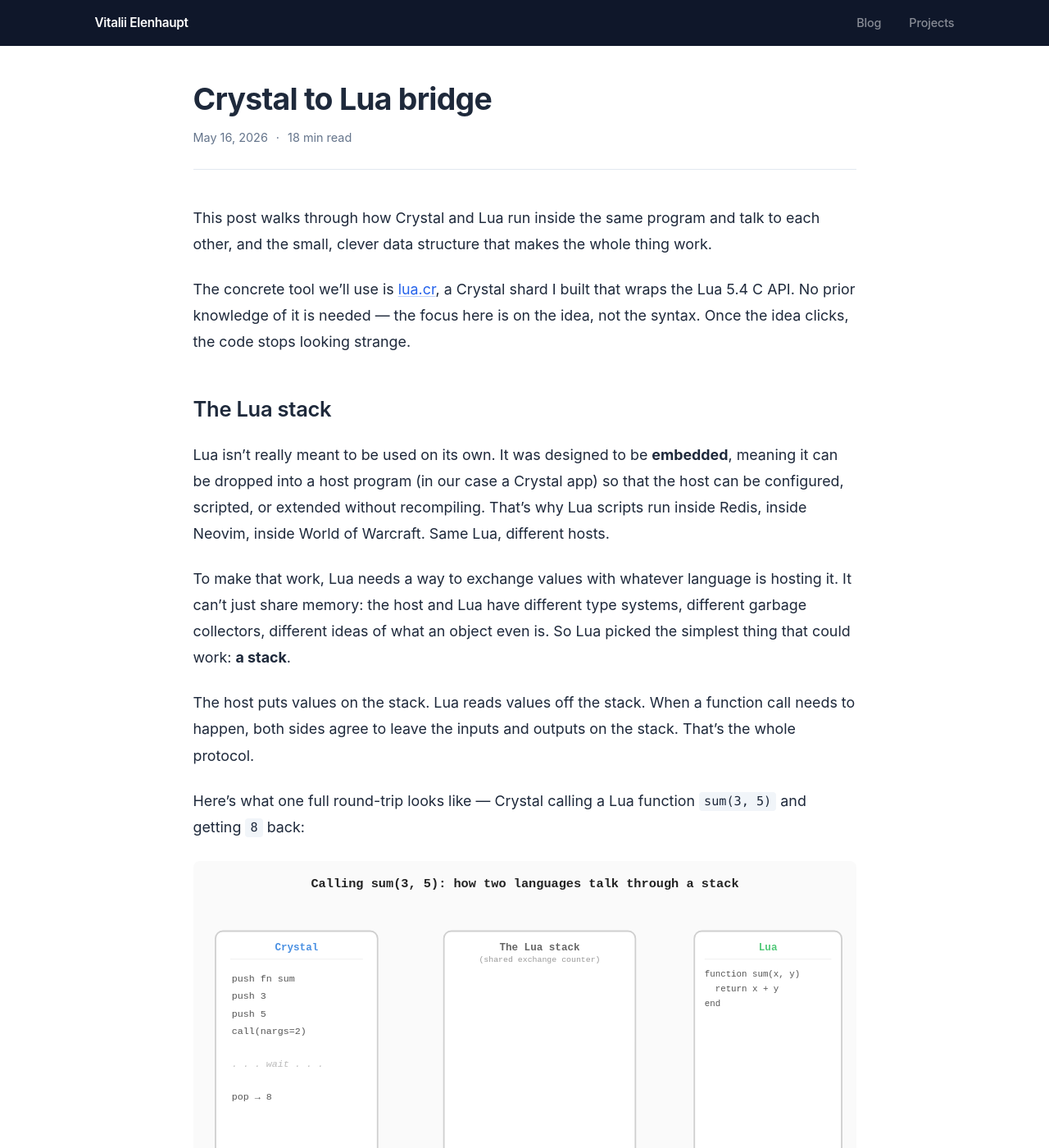
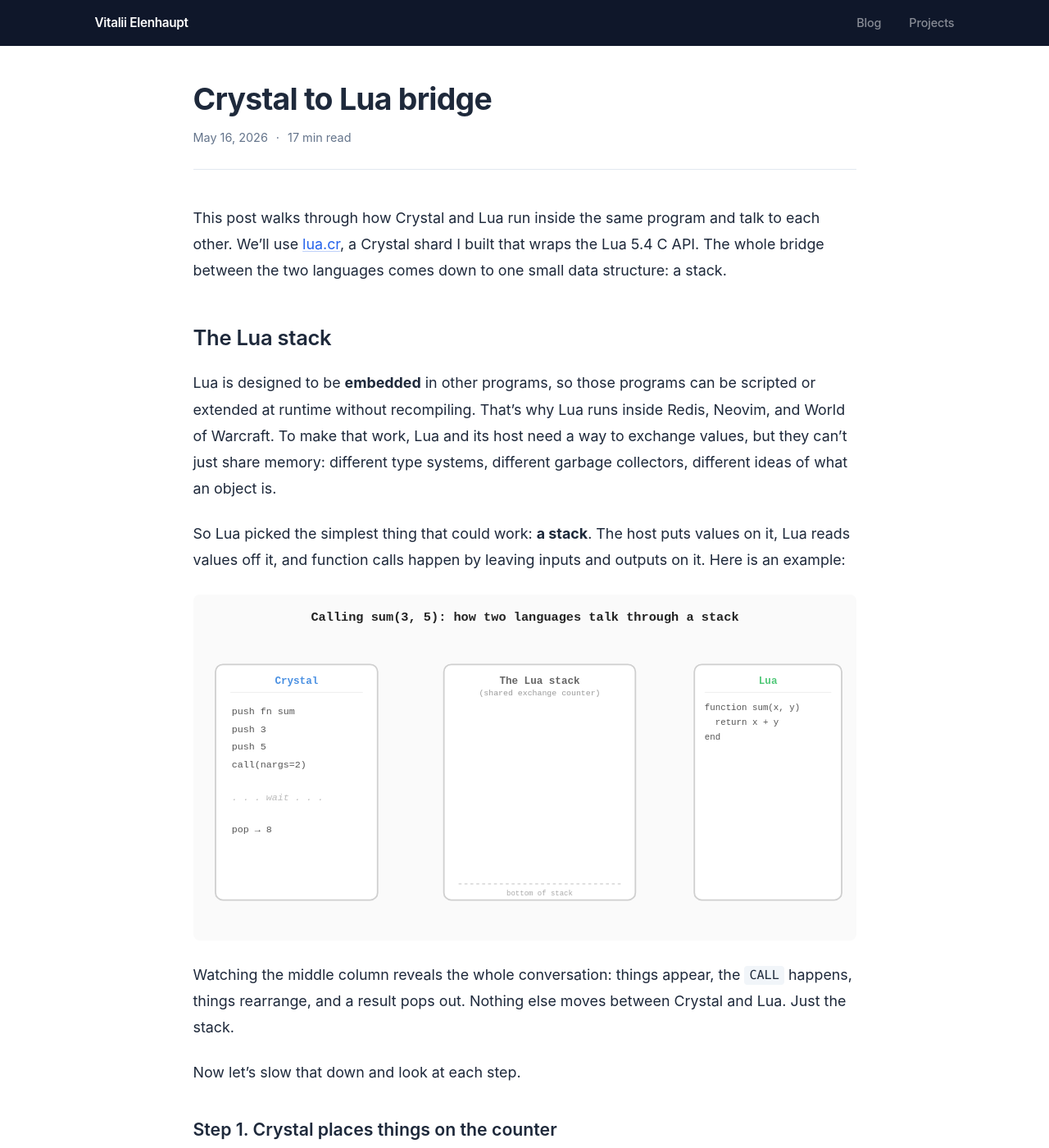
Before and after one commit to veelenga/veelenga.github.io, a Jekyll site: the page built from _posts/2026-05-16-scripting-crystal-with-lua.markdown, in a window 1280 px wide and 1400 px high. Shown: the whole window at 82% size. Built offline with Jekyll 4.4.1, drawn with Linux system fonts in a browser that asks for light colours.

Commit message:
refactor: tighten intro and stack section, restore host examples

```diff
--- a/_posts/2026-05-16-scripting-crystal-with-lua.markdown
+++ b/_posts/2026-05-16-scripting-crystal-with-lua.markdown
@@ -11,19 +11,13 @@ tags:
 published: true
 ---
 
-This post walks through how Crystal and Lua run inside the same program and talk to each other, and the small, clever data structure that makes the whole thing work.
-
-The concrete tool we'll use is [lua.cr](https://github.com/veelenga/lua.cr), a Crystal shard I built that wraps the Lua 5.4 C API. No prior knowledge of it is needed — the focus here is on the idea, not the syntax. Once the idea clicks, the code stops looking strange.
+This post walks through how Crystal and Lua run inside the same program and talk to each other. We'll use [lua.cr](https://github.com/veelenga/lua.cr), a Crystal shard I built that wraps the Lua 5.4 C API. The whole bridge between the two languages comes down to one small data structure: a stack.
 
 ## The Lua stack
 
-Lua isn't really meant to be used on its own. It was designed to be **embedded**, meaning it can be dropped into a host program (in our case a Crystal app) so that the host can be configured, scripted, or extended without recompiling. That's why Lua scripts run inside Redis, inside Neovim, inside World of Warcraft. Same Lua, different hosts.
+Lua is designed to be **embedded** in other programs, so those programs can be scripted or extended at runtime without recompiling. That's why Lua runs inside Redis, Neovim, and World of Warcraft. To make that work, Lua and its host need a way to exchange values, but they can't just share memory: different type systems, different garbage collectors, different ideas of what an object is.
 
-To make that work, Lua needs a way to exchange values with whatever language is hosting it. It can't just share memory: the host and Lua have different type systems, different garbage collectors, different ideas of what an object even is. So Lua picked the simplest thing that could work: **a stack**.
-
-The host puts values on the stack. Lua reads values off the stack. When a function call needs to happen, both sides agree to leave the inputs and outputs on the stack. That's the whole protocol.
-
-Here's what one full round-trip looks like — Crystal calling a Lua function `sum(3, 5)` and getting `8` back:
+So Lua picked the simplest thing that could work: **a stack**. The host puts values on it, Lua reads values off it, and function calls happen by leaving inputs and outputs on it. Here is an example:
 
 ![Calling sum(3, 5) through the Lua stack](/images/lua-cr/stack-animation.svg)
 
```
